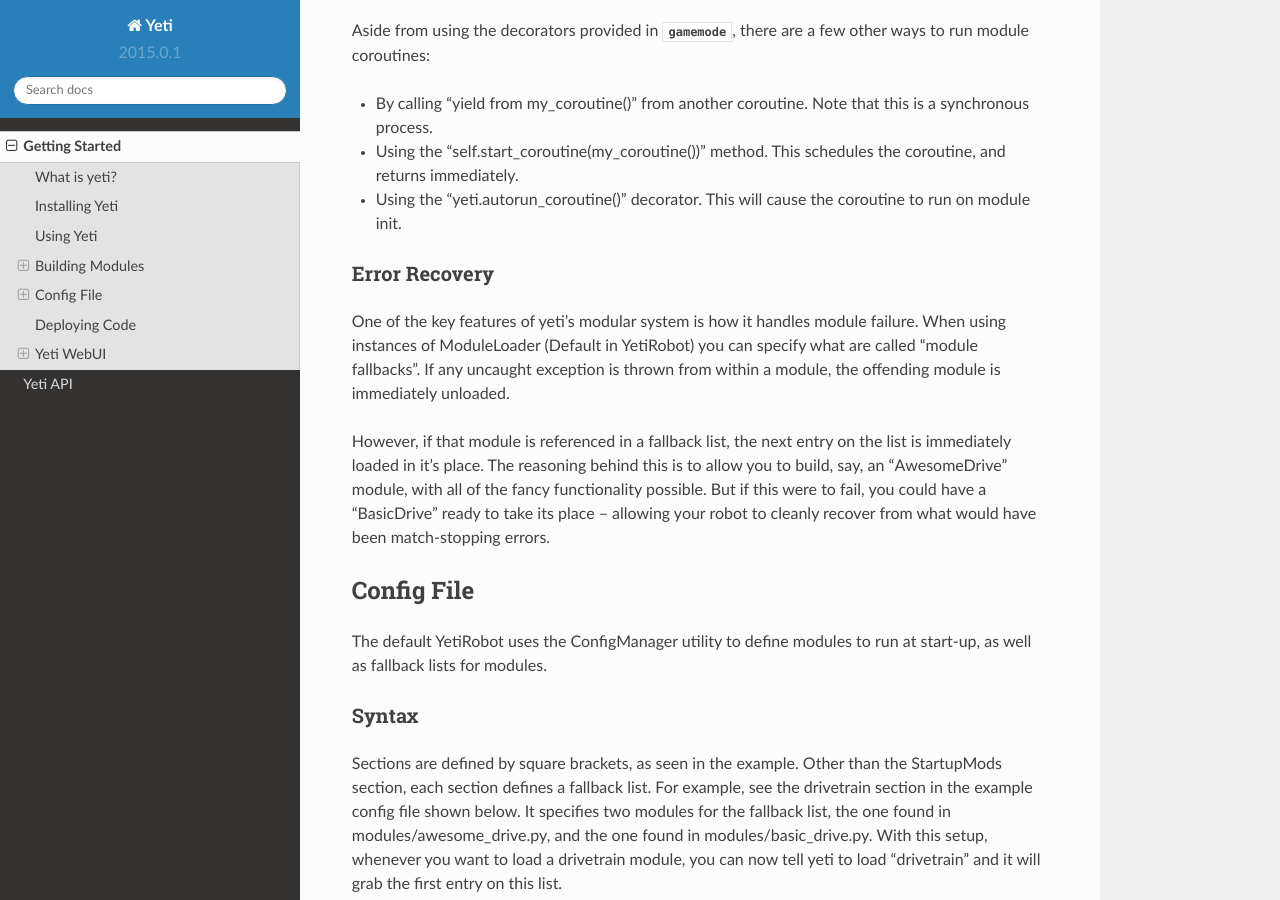
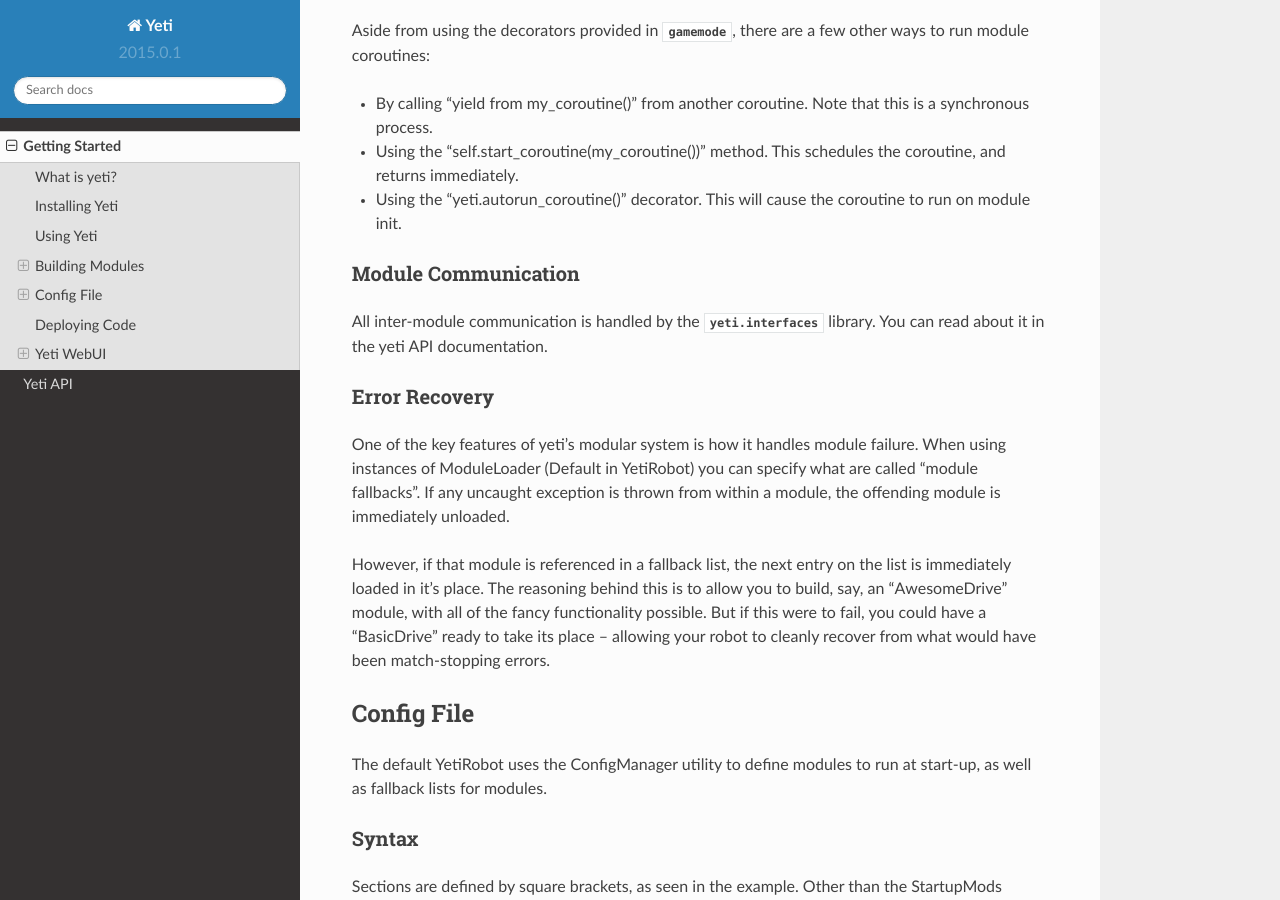
Before and after one commit to Team4819/Yeti, a Sphinx documentation site: the page built from docs/using_yeti/index.rst, in a window 1280 px wide and 900 px high, scrolled down 3364 px. Built offline with Sphinx 7.4.7 and the Read the Docs theme 2.0.0, drawn with Linux system fonts in a browser that asks for light colours.

Commit message:
Mention module interfaces in the Getting Started documentation.

```diff
--- a/docs/using_yeti/index.rst
+++ b/docs/using_yeti/index.rst
@@ -135,6 +135,11 @@
 * Using the "self.start_coroutine(my_coroutine())" method. This schedules the coroutine, and returns immediately.
 * Using the "yeti.autorun_coroutine()" decorator. This will cause the coroutine to run on module init.
 
+Module Communication
+^^^^^^^^^^^^^^^^^^^^
+
+All inter-module communication is handled by the :mod:`yeti.interfaces` library. You can read about it in the yeti API documentation.
+
 Error Recovery
 ^^^^^^^^^^^^^^
 One of the key features of yeti's modular system is how it handles module failure. When using instances of
```
